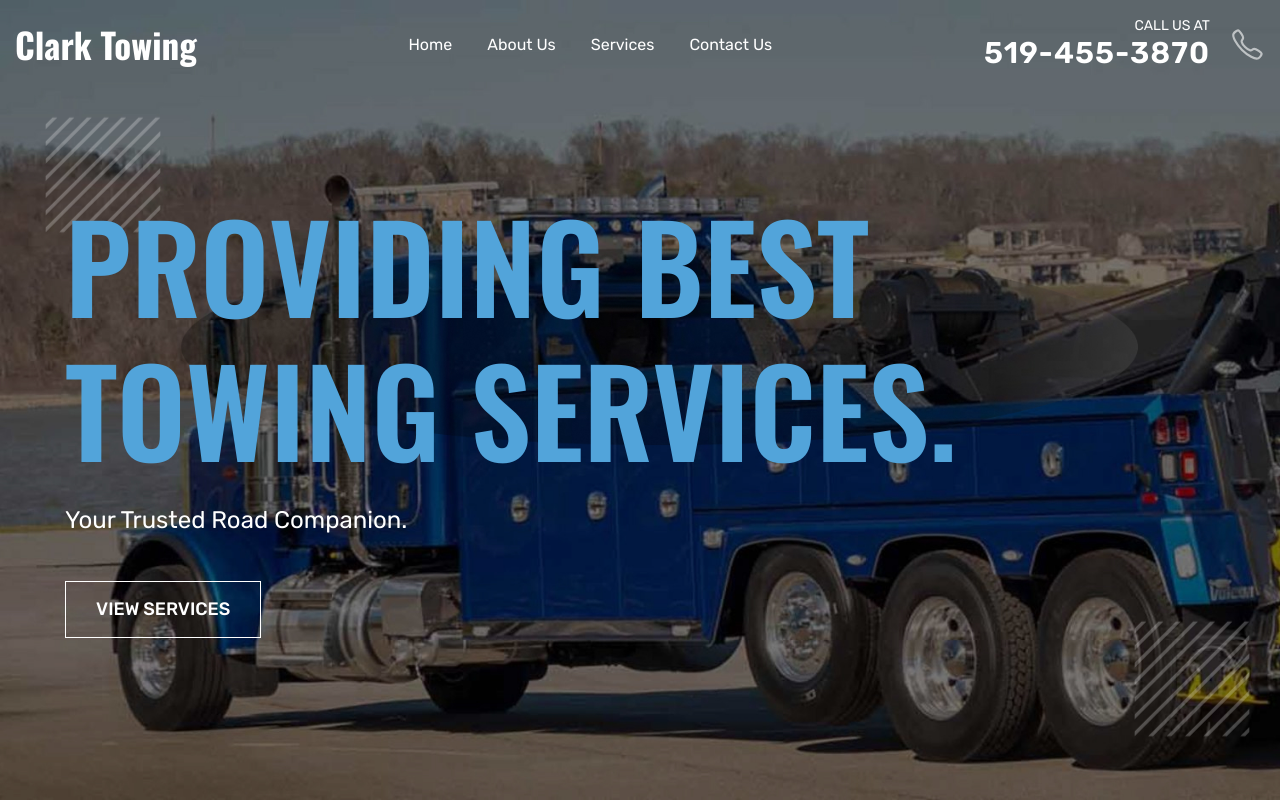
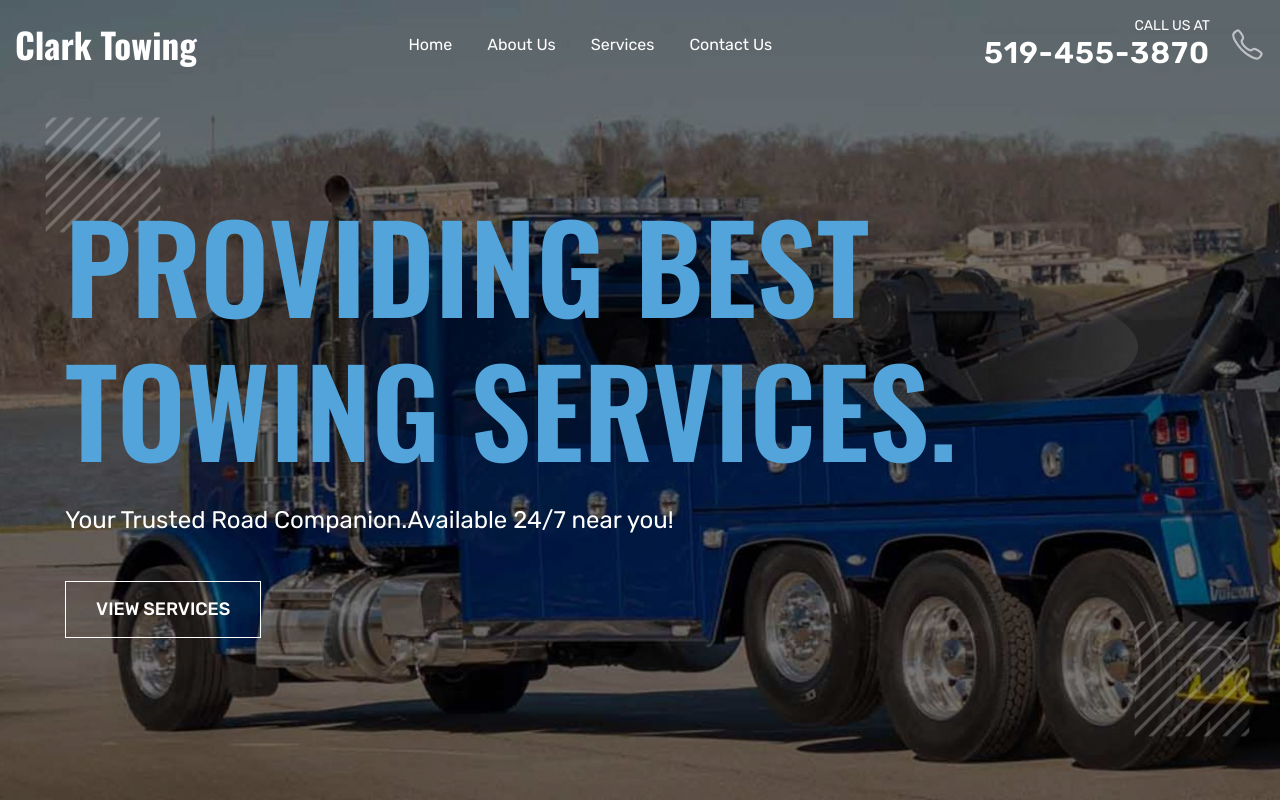
Before and after one commit to itutfs/clarktowing, a plain HTML site: page index.html in a window 1280 px wide. Shown: the top 800 px of the page. Drawn offline with nearby package versions, Linux system fonts and the light colour scheme.

Commit message:
Update index.html

```diff
--- a/index.html
+++ b/index.html
@@ -139,7 +139,7 @@
             </h2>
 
             <p class="hero-text">
-              Your Trusted Road Companion.
+              Your Trusted Road Companion.Available 24/7 near you!
             </p>
 
             <a href="#service" class="btn-outline">View Services</a>
```
